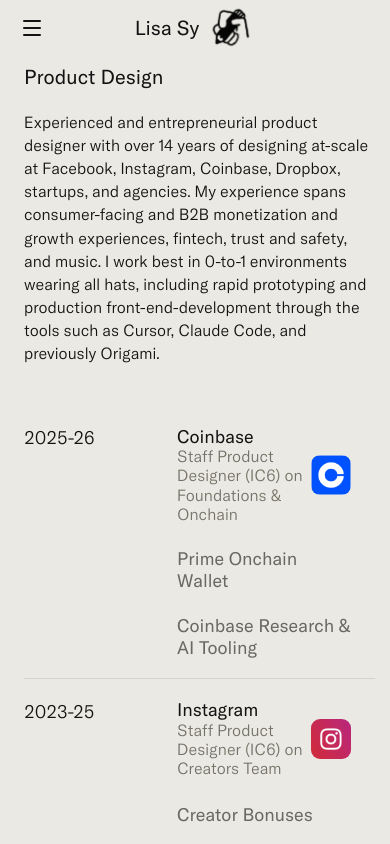
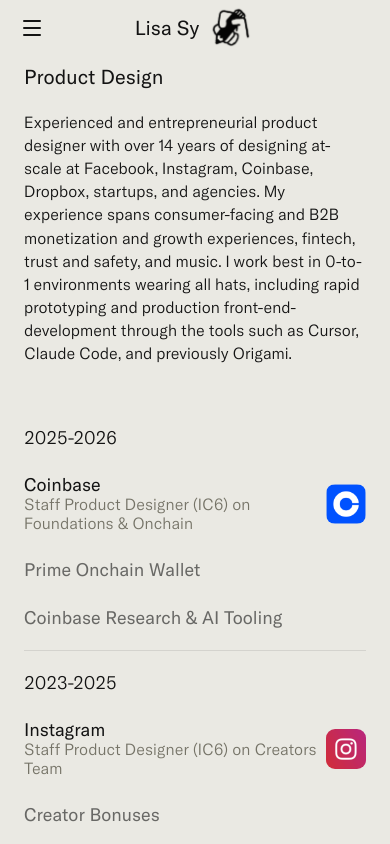
Before and after one commit to lisasy/lisasy-studio, a Next.js app: page /product-design in a window 390 px wide. Shown: the top 844 px of the page. Built offline with nearby package versions, Linux system fonts and the light colour scheme.

Commit message:
Update responsive portfolio section

```diff
--- a/src/app/product-design/page.js
+++ b/src/app/product-design/page.js
@@ -35,7 +35,7 @@
 function ListItem({ text, detail, type = "title", showThumbnail = true, thumbnail, thumbnailOnWhite }) {
   const isProject = type === "project";
   return (
-    <div className="flex min-h-12 items-center px-6 py-3 rounded-[10px]">
+    <div className="flex min-h-12 items-center px-0 md:px-6 py-3 rounded-[10px]">
       <div className="flex-1 min-w-0">
         <span className={`text-lg font-normal leading-[1.2] block ${isProject ? "opacity-60" : ""}`}>{text}</span>
         {detail ? <span className="text-base text-text-secondary leading-[1.2] block">{detail}</span> : null}
@@ -76,14 +76,14 @@
       {groups.map((group, i) => (
         <div key={group.year} className="flex flex-col gap-2">
           {/* Section */}
-          <div className="flex items-start w-full">
+          <div className="flex flex-col md:flex-row items-start w-full">
             {/* Year column */}
-            <div className="flex h-12 items-center py-3 shrink-0 w-[129px]">
+            <div className="flex h-12 items-center py-3 shrink-0 w-full md:w-1/4">
               <span className="text-lg leading-[1.2]">{group.year}</span>
             </div>
 
             {/* List column */}
-            <div className="flex flex-col flex-1 min-w-0">
+            <div className="flex flex-col flex-1 min-w-0 w-full md:w-3/4">
               {group.company && (
                 <ListItem
                   text={group.company}
--- a/src/lib/product-design.js
+++ b/src/lib/product-design.js
@@ -6,7 +6,7 @@
 const productGroups = [
   // 2026 intentionally omitted for now (was "Dots")
   {
-    year: "2025-26",
+    year: "2025-2026",
     company: "Coinbase",
     companyDetail: "Staff Product Designer (IC6) on Foundations & Onchain",
     thumbnail: "/images/product/coinbase.png",
@@ -16,7 +16,7 @@
     ]
   },
   {
-    year: "2023-25",
+    year: "2023-2025",
     company: "Instagram",
     companyDetail: "Staff Product Designer (IC6) on Creators Team",
     thumbnail: "/images/home/instagram.png",
@@ -28,7 +28,7 @@
     ]
   },
   {
-    year: "2021-22",
+    year: "2021-2022",
     company: "Meta: New Product Experimentation",
     companyDetail: "Staff Product Designer (IC6) on New Product Experimentation",
     thumbnail: "/images/home/meta.png",
```
